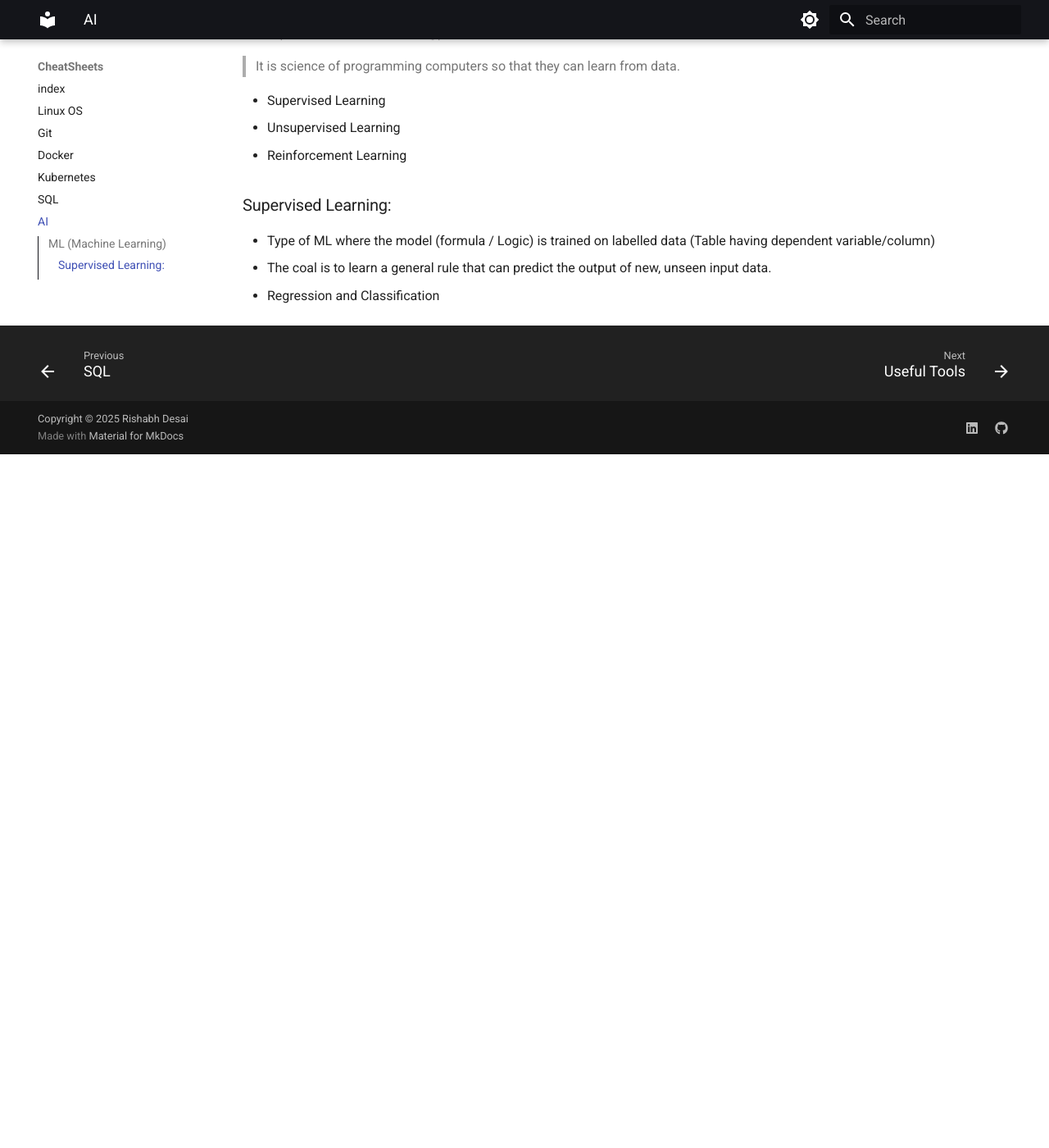
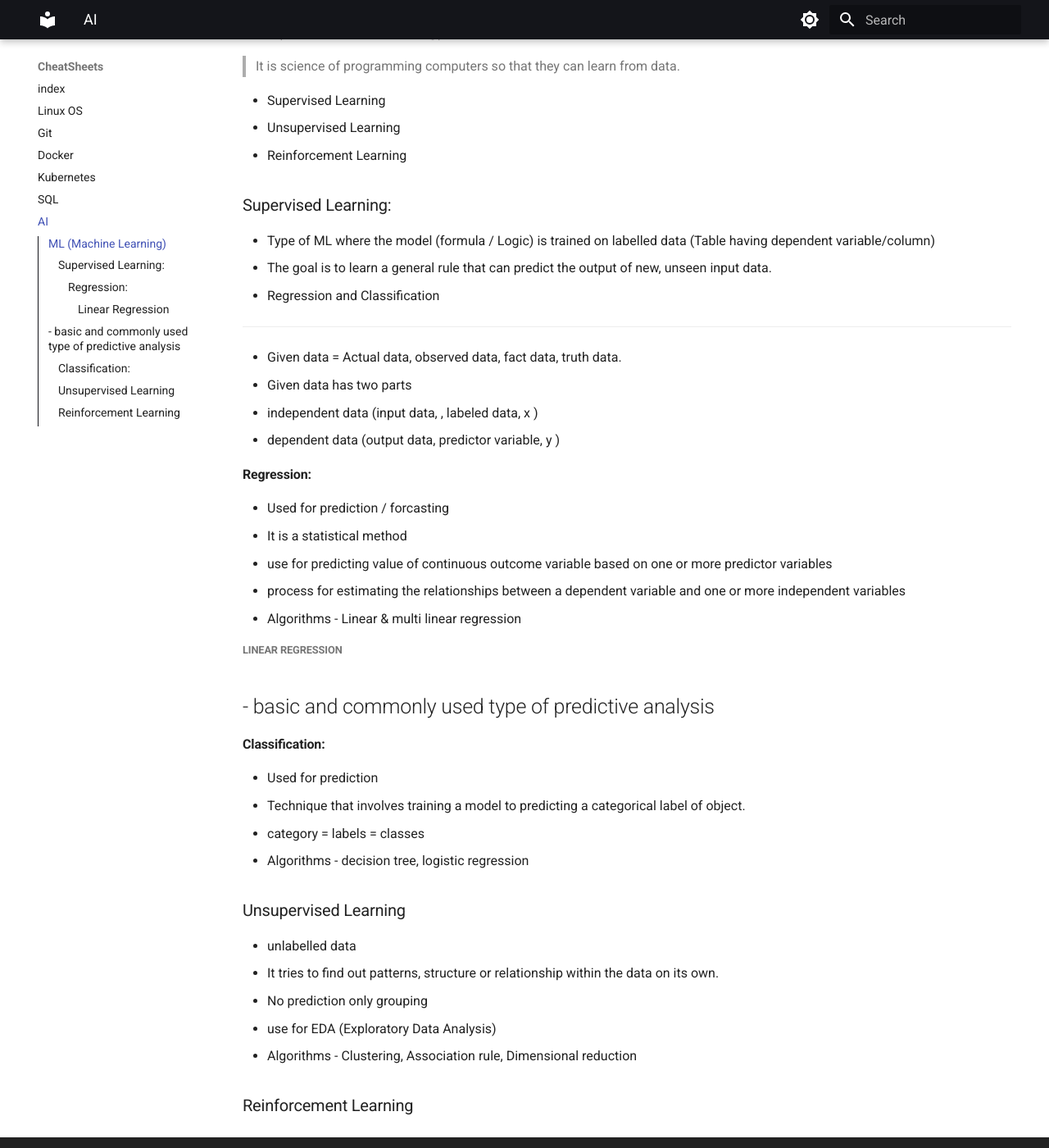
Before and after one commit to rishabdesai/mkdocs-cv, an MkDocs documentation site: the page built from docs/devtools/cheatsheet/genai/genai.md, in a window 1280 px wide and 1400 px high, scrolled down 973 px. Shown: the whole window at 82% size. Built offline with MkDocs 1.6.1 and Material for MkDocs 9.7.7, drawn with Linux system fonts in a browser that asks for light colours; before the commit the page ends 1527 px from its top, so only the background shows below that.

Commit message:
ai updated

```diff
--- a/docs/devtools/cheatsheet/genai/genai.md
+++ b/docs/devtools/cheatsheet/genai/genai.md
@@ -40,5 +40,42 @@
 ### Supervised Learning:
 
 - Type of ML where the model (formula / Logic) is trained on labelled data (Table having dependent variable/column)
-- The coal is to learn a general rule that can predict the output of new, unseen input data.
+- The goal is to learn a general rule that can predict the output of new, unseen input data.
 - Regression and Classification
+
+---
+
+- Given data = Actual data, observed data, fact data, truth data.
+- Given data has two parts
+  - independent data (input data, , labeled data, x )
+  - dependent data (output data, predictor variable, y )
+
+#### Regression:
+
+- Used for prediction / forcasting
+- It is a statistical method
+- use for predicting value of continuous outcome variable based on one or more predictor variables
+- process for estimating the relationships between a dependent variable and one or more independent variables
+- Algorithms - Linear & multi linear regression
+
+##### Linear Regression
+- basic and commonly used type of predictive analysis
+-
+
+#### Classification:
+
+- Used for prediction
+- Technique that involves training a model to predicting a categorical label of object.
+- category = labels = classes
+- Algorithms - decision tree, logistic regression
+
+
+### Unsupervised Learning
+
+- unlabelled data
+- It tries to find out patterns, structure or relationship within the data on its own.
+- No prediction only grouping
+- use for EDA (Exploratory Data Analysis)
+- Algorithms - Clustering, Association rule, Dimensional reduction
+
+### Reinforcement Learning
```
